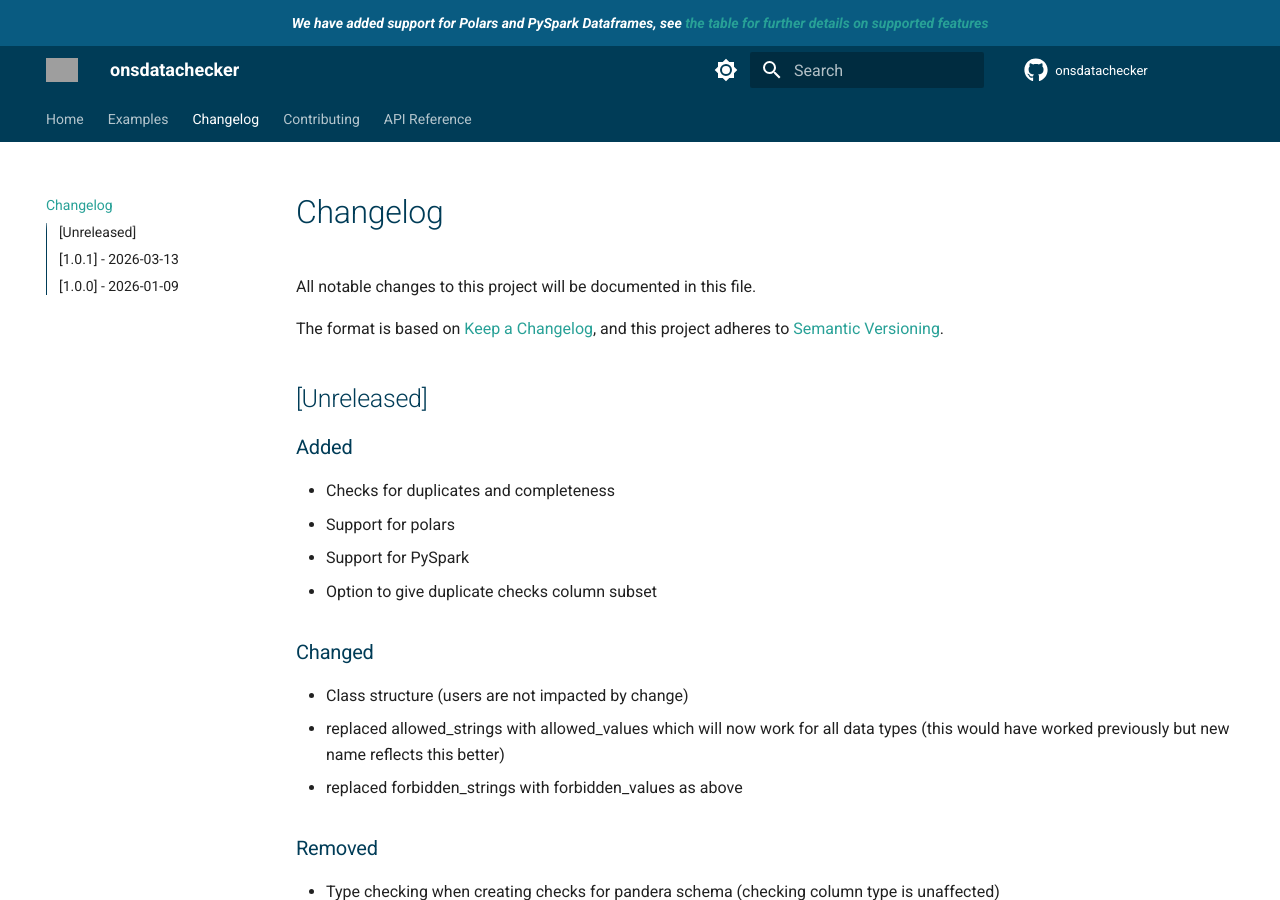
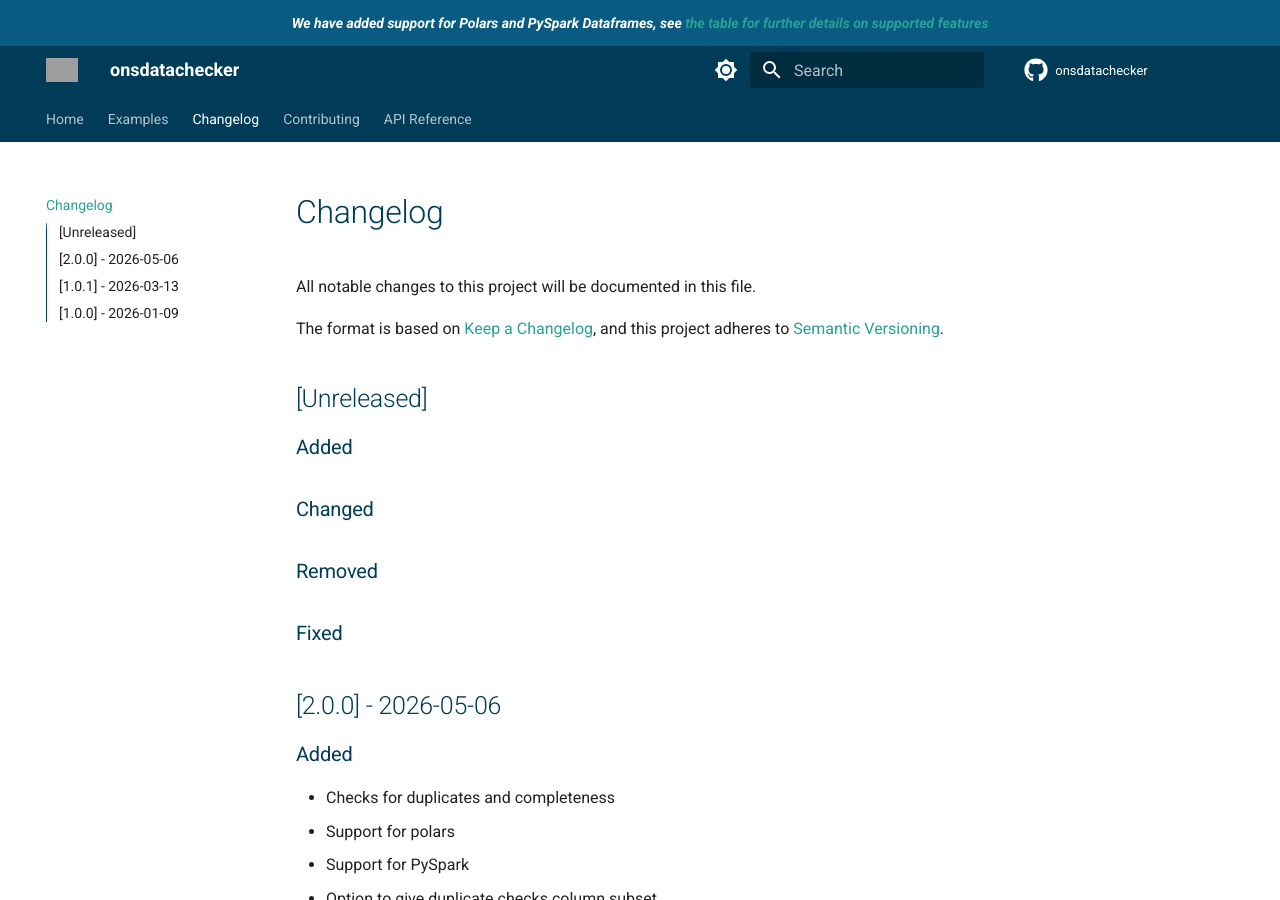
Before and after one commit to ONSdigital/datachecker, an MkDocs documentation site: the page built from docs/changelog.md, in a window 1280 px wide and 900 px high. Built offline with MkDocs 1.6.1 and Material for MkDocs 9.7.7, drawn with Linux system fonts in a browser that asks for light colours; comment, search, counter and statistics services are not loaded; grey boxes are pictures that could not be loaded.

Commit message:
Bump version (#22)
* update changelog

* Bump version: 1.0.2 → 2.0.0

```diff
--- a/docs/changelog.md
+++ b/docs/changelog.md
@@ -6,6 +6,16 @@ The format is based on [Keep a Changelog](https://keepachangelog.com/en/1.0.0/),
 and this project adheres to [Semantic Versioning](https://semver.org/spec/v2.0.0.html).
 
 ## [Unreleased]
+
+### Added
+
+### Changed
+
+### Removed
+
+### Fixed
+
+## [2.0.0] - 2026-05-06
 
 ### Added
 - Checks for duplicates and completeness
--- a/pyproject.toml
+++ b/pyproject.toml
@@ -1,7 +1,7 @@
 [project]
 name = "onsdatachecker"
 description = "A placeholder description for your python project"
-version = "1.0.2"
+version = "2.0.0"
 authors = [
     {"name" = "ONS"}
 ]
@@ -28,7 +28,7 @@ include = [
 ]
 
 [tool.bumpversion]
-current_version = "1.0.2"
+current_version = "2.0.0"
 parse = "(?P<major>\\d+)\\.(?P<minor>\\d+)\\.(?P<patch>\\d+)"
 serialize = ["{major}.{minor}.{patch}"]
 search = "{current_version}"
```
